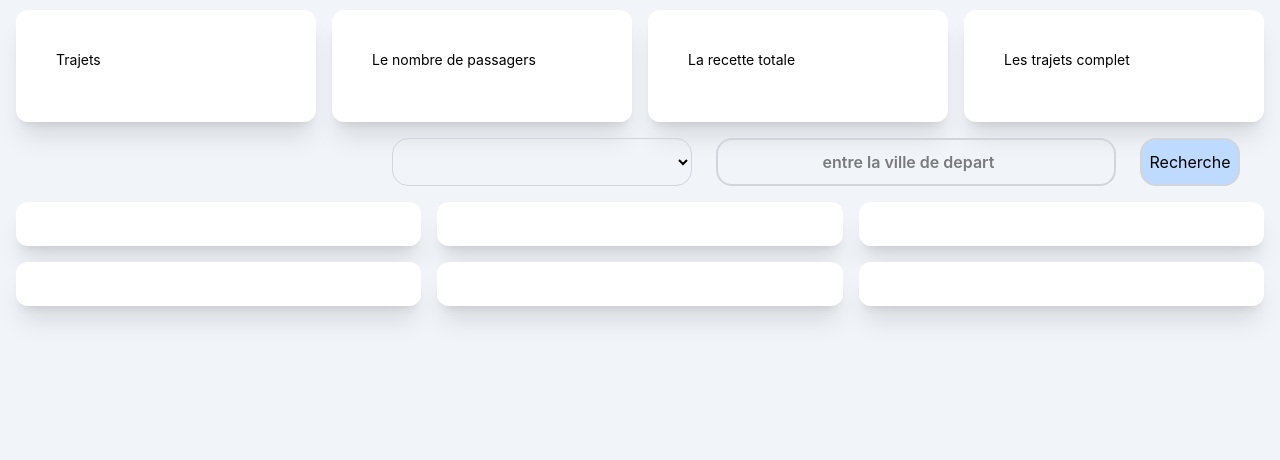
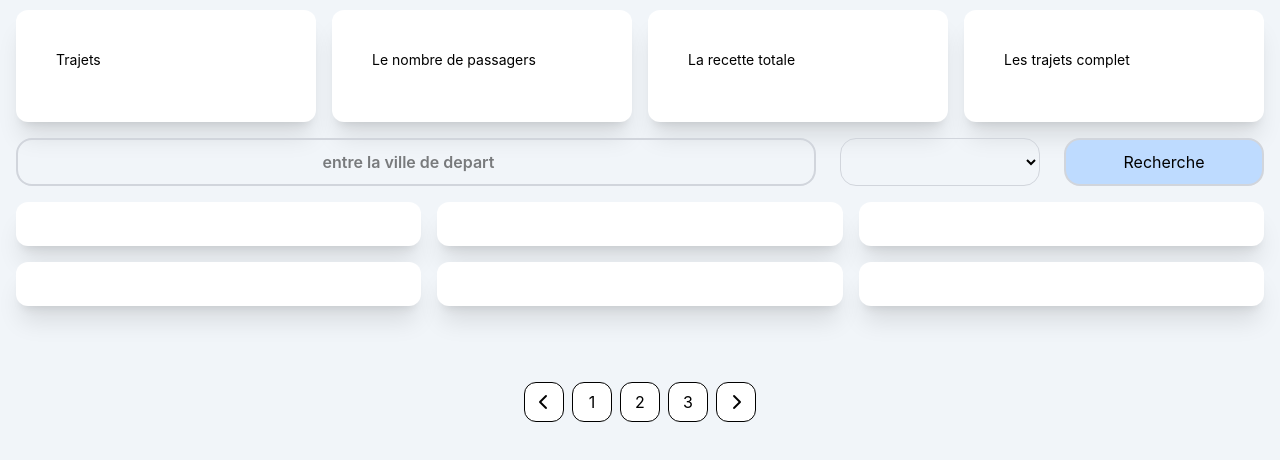
Before and after one commit to aymenlaoudi/BusDirect_V2, a website: page index.html in a window 1280 px wide. Shown: the part 78-538 px from the top of the page. Drawn offline with Linux system fonts and the light colour scheme.

Commit message:
update trips page structure

```diff
--- a/index.html
+++ b/index.html
@@ -6,6 +6,7 @@
     <meta name="viewport" content="width=device-width, initial-scale=1.0">
     <title>BusDirect</title>
     <link rel="stylesheet" href="style.css">
+    <link rel="stylesheet" href="https://cdnjs.cloudflare.com/ajax/libs/font-awesome/7.3.1/css/all.min.css">
     <link href="src/output.css" rel="stylesheet">
 </head>
 
@@ -46,23 +47,23 @@
             <span class="text-sm text-gray-900 p-6">Les trajets complet</span>
         </div>
     </section>
-    <section class="flex justify-end gap-6 mr-10 items-center">
+    <section class="search gap-6 mx-4 my-4">
+        <div>
+            <input
+            type="search"
+            id="search"
+            class="w-full h-12 border-2 border-gray-300 rounded-2xl text-center font-semibold text-l"
+            placeholder="entre la ville de depart">
+        </div>
         <div>
             <select
-            name="tries" id="tries" class="w-[300px] h-12 border-1 rounded-2xl border-gray-300 cursor-pointer">
+            name="tries" id="tries" class="w-full h-12 border-1 rounded-2xl border-gray-300 cursor-pointer">
                 <option value=""></option>
             </select>
         </div>
-        <div>
-            <input
-                type="search"
-                id="search"
-                class="w-[400px] h-12 border-2 border-gray-300 rounded-2xl text-center font-semibold text-l"
-                placeholder="entre la ville de depart">
-        </div>
-        <button type="button" class="w-[100px] h-12 border-2 border-black rounded-2xl border-gray-300 bg-blue-200 cursor-pointer hover:bg-white">Recherche</button>
+        <button type="button" class="h-12 border-2 border-black rounded-2xl border-gray-300 bg-blue-200 cursor-pointer hover:bg-white">Recherche</button>
     </section>
-    <section class="grid grid-cols-3 grid-rows-3 1fr_1fr_1fr gap-4 mx-4 my-4">
+    <section class="grid grid-cols-3 grid-rows-3 gap-4 mx-4 my-4">
         <div class="shadow-xl w-full rounded-xl gap-3 p-4 bg-white shadow-sm pb-7"></div>
         <div class="shadow-xl w-full rounded-xl gap-3 p-4 bg-white shadow-sm pb-7"></div>
         <div class="shadow-xl w-full rounded-xl gap-3 p-4 bg-white shadow-sm pb-7"></div>
@@ -70,6 +71,13 @@
         <div class="shadow-xl w-full rounded-xl gap-3 p-4 bg-white shadow-sm pb-7"></div>
         <div class="shadow-xl w-full rounded-xl gap-3 p-4 bg-white shadow-sm pb-7"></div>
     </section>
+    <section class="flex justify-center gap-2">
+        <button class="w-10 h-10 border-1 rounded-xl bg-white hover:bg-blue-500"><i class="fa-solid fa-chevron-left"></i></button>
+        <button type="button" class="w-10 h-10 border-1 rounded-xl bg-white hover:bg-blue-500">1</button>
+        <button type="button" class="w-10 h-10 border-1 rounded-xl bg-white hover:bg-blue-500">2</button>
+        <button type="button" class="w-10 h-10 border-1 rounded-xl bg-white hover:bg-blue-500">3</button>
+        <button class="w-10 h-10 border-1 rounded-xl bg-white hover:bg-blue-500"><i class="fa-solid fa-chevron-right"></i></button>
+    </section>
     </main>
     <script src="js/script.js"></script>
 </body>
--- a/style.css
+++ b/style.css
@@ -11,6 +11,11 @@ body{
     gap: 1.5rem;
 }
 
+.search {
+    display: grid;
+    grid-template-columns: 4fr 1fr 1fr;
+}
+
 @media (min-width: 1024px) {
     .page {
         grid-template-columns: 3fr 2fr;
```
